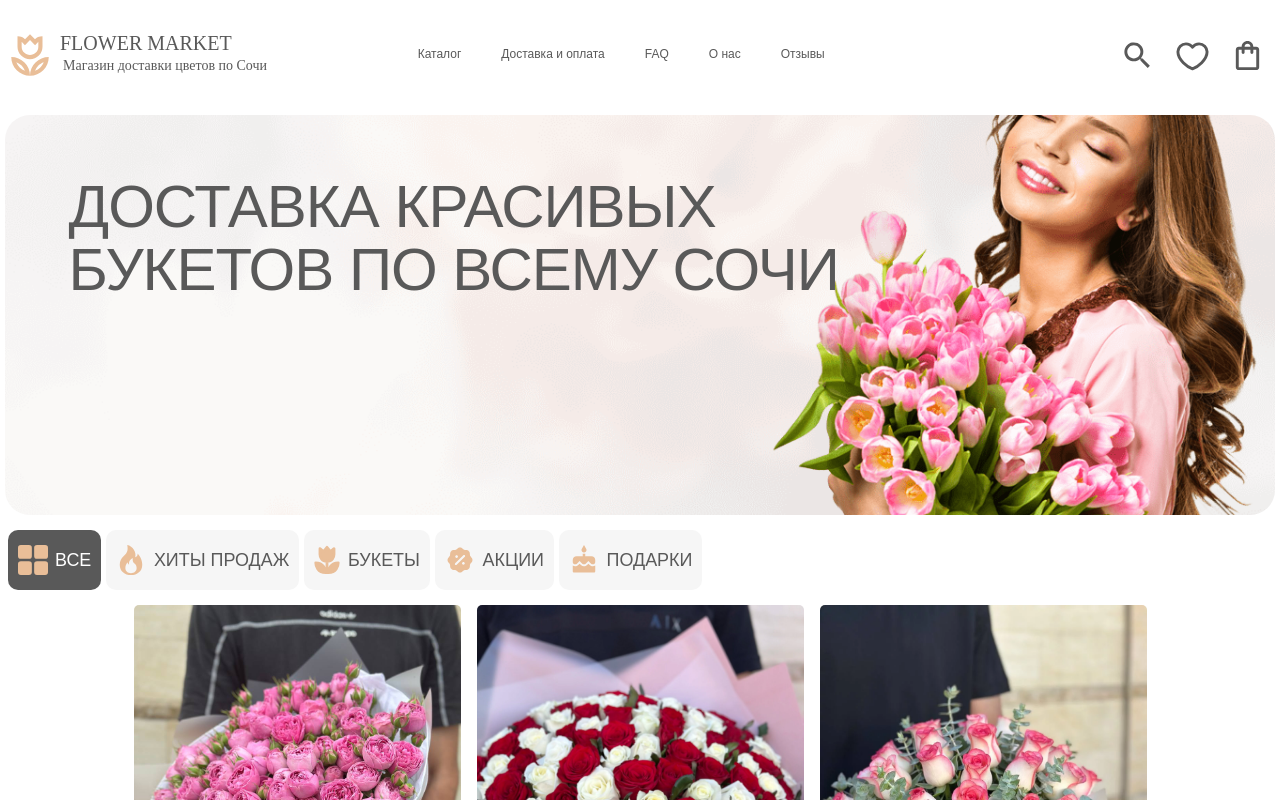
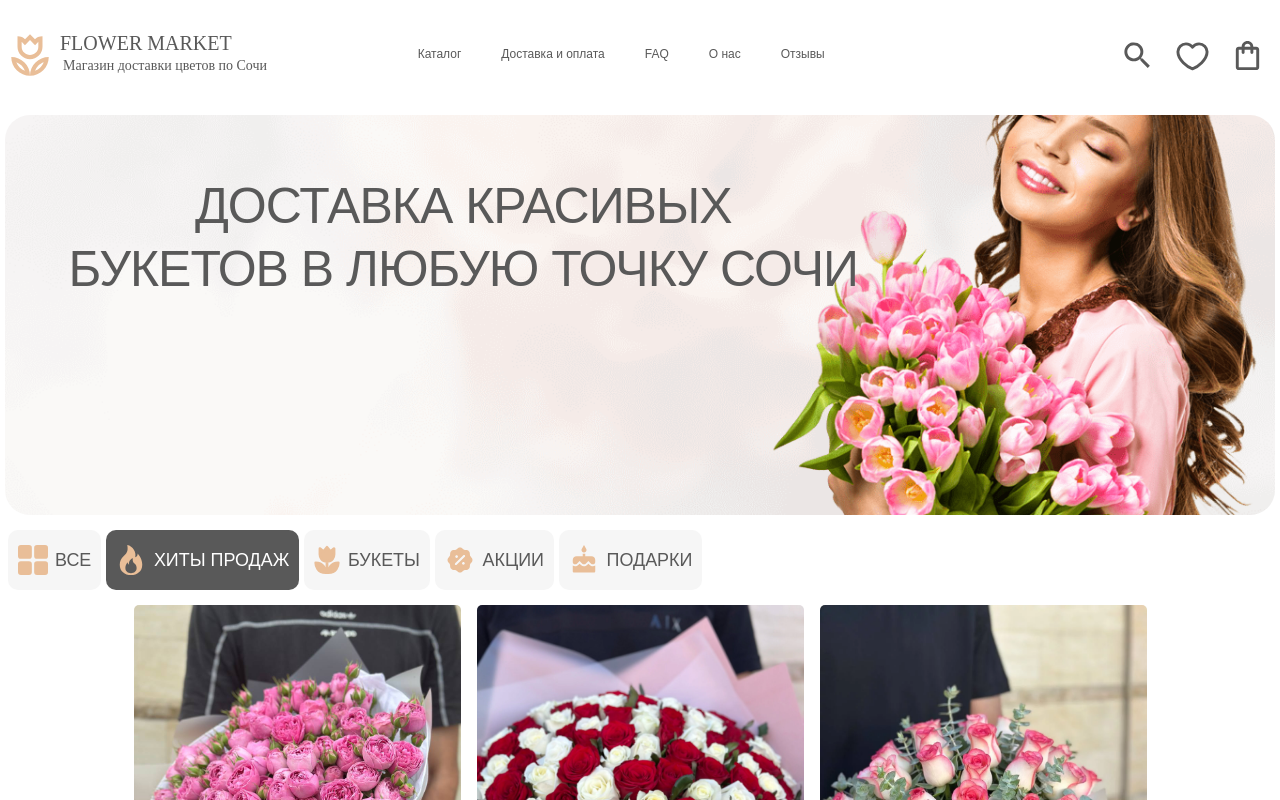
Before and after one commit to IshkhanB/nux-my-project, a Nuxt app: page /hits in a window 1280 px wide. Shown: the top 800 px of the page. Built offline with nearby package versions, Linux system fonts and the light colour scheme.

Commit message:
коректировка

```diff
--- a/components/AfterHeadr.vue
+++ b/components/AfterHeadr.vue
@@ -5,7 +5,8 @@
   <NuxtImg class="img_girl" src="/icon/noroot_1.png" alt="girl-flowers" />
   </div>
   <div class="fon_div_text">
-    <p>Доставка КРАСИВЫХ <br> букетов по всему сочи</p>
+    <p>Доставка КРАСИВЫХ <br> букетов в любую точку сочи</p>
+    <!-- букетов по всему сочи -->
   </div>
 </div>
 
@@ -23,13 +24,14 @@
 }
 .fon_div_text{
   margin: 0 auto;
+  text-align: center;
 }
 .fon_div_text>p{
   position: absolute;
   top: 15%;
   left: 5%;
   color: #595959;
-  font-size: 60px;
+  font-size: 50px;
   font-family: 'Cormorant', Arial, sans-serif;
   letter-spacing: -1px;
   text-transform: uppercase;
--- a/components/FilterMenu.vue
+++ b/components/FilterMenu.vue
@@ -1,16 +1,16 @@
 <template>
   <div class="filter_fon">
     <div class="menu_filter">
-      <NuxtLink class="filter_all">
-        <NuxtImg src = "icon/Group_949_3.svg"  ></NuxtImg>
+      <NuxtLink  to="/" class="filter_all" :class="route.path=='/'?'filter_ton':''">
+        <NuxtImg src = "icon/Group_949_3.svg"></NuxtImg>
         <p class="filter_p">Все</p>
       </NuxtLink>
-      <NuxtLink class="filter_bestsellers">
-        <NuxtImg src = "icon/bi_fire_4.svg"  ></NuxtImg>
+      <NuxtLink  to="/hits" class="filter_bestsellers"  :class="route.path=='/hits'?'filter_ton':''">
+        <NuxtImg src = "icon/bi_fire_4.svg" ></NuxtImg>
         <p class="filter_p">хиты продаж</p>
       </NuxtLink>
-      <NuxtLink class="filter_bouquets">
-        <NuxtImg src = "icon/Group_974.svg"  ></NuxtImg>
+      <NuxtLink to="/flowers" class="filter_bouquets" :class="route.path=='/flowers'?'filter_ton':''">
+        <NuxtImg src = "icon/Group_974.svg" ></NuxtImg>
         <p class="filter_p">Букеты</p>
       </NuxtLink>
       <NuxtLink class="filter_stock">
@@ -24,6 +24,18 @@
     </div>
   </div>
 </template>
+<script setup lang="ts">
+  const route = useRoute()
+  const sss = ref(false)
+
+  onMounted(()=>{
+    if(!sss.value){
+      sss.value = true
+      console.log(sss.value)
+    }
+  })
+  // console.log(click)
+</script>
 <style>
 .filter_fon{
   /* position: relative; */
@@ -49,8 +61,8 @@
   padding: 0 10px 0 10px;
   /* width: 100%; */
   height: 60px;
-  background-color: #595959 ;
-  color: #ffffff;
+  background-color: #f6f6f6;
+  color: #595959;
   align-items: center;
   justify-content: center;
   border-radius: 10px;
@@ -133,4 +145,8 @@
   background-color: #595959 !important;
   color: #ffffff !important;
 }
+.filter_ton{
+  background-color: #595959 !important;
+  color: #ffffff !important;
+}
 </style>
--- a/components/HeaderPage.vue
+++ b/components/HeaderPage.vue
@@ -6,6 +6,7 @@
       <NuxtImg class="header_logo"  src="/icon/mdi_flower-tulip-out.svg"/>
       <h1 class="heder_h1">FLOWER MARKET
         <p class="heder_p">Магазин доставки цветов по Сочи</p>
+        <!-- Магазин доставки цветов по Сочи -->
       </h1>
       </NuxtLink>
       <nav class="header_nav">
```
